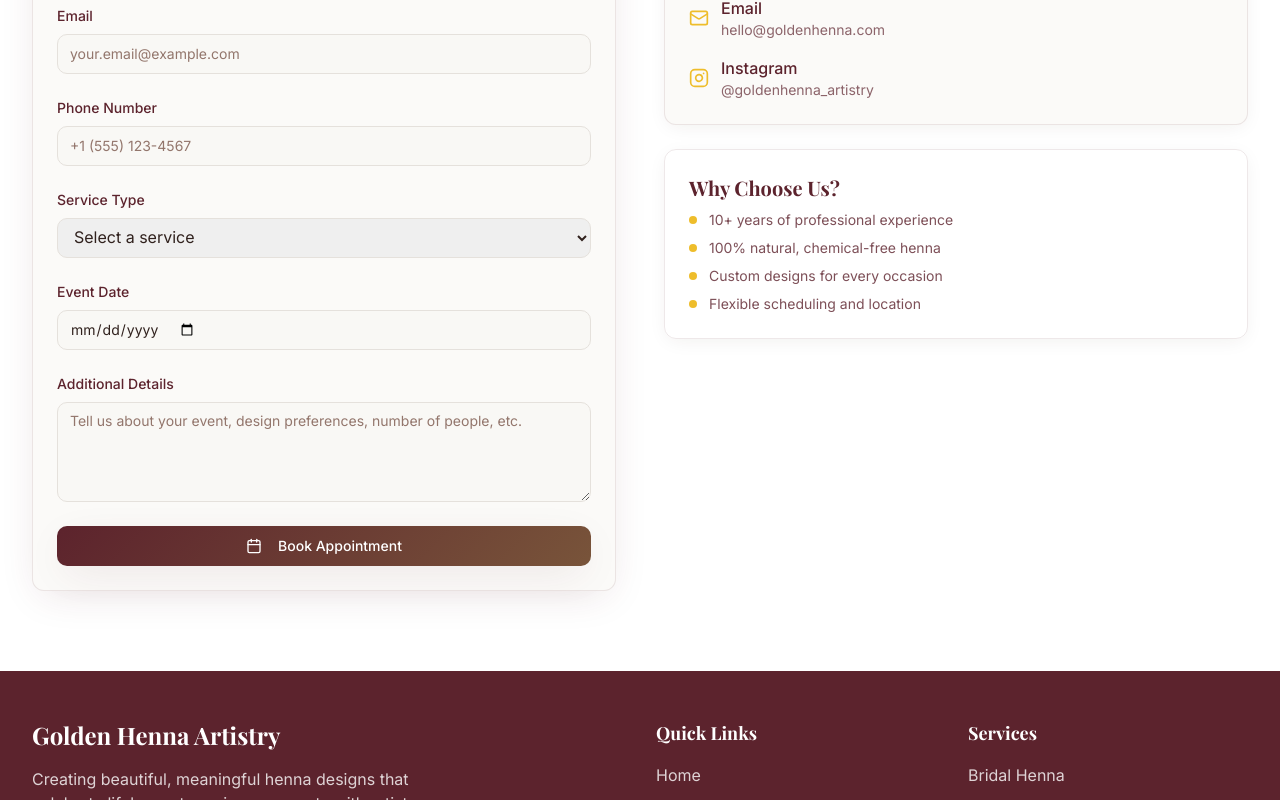
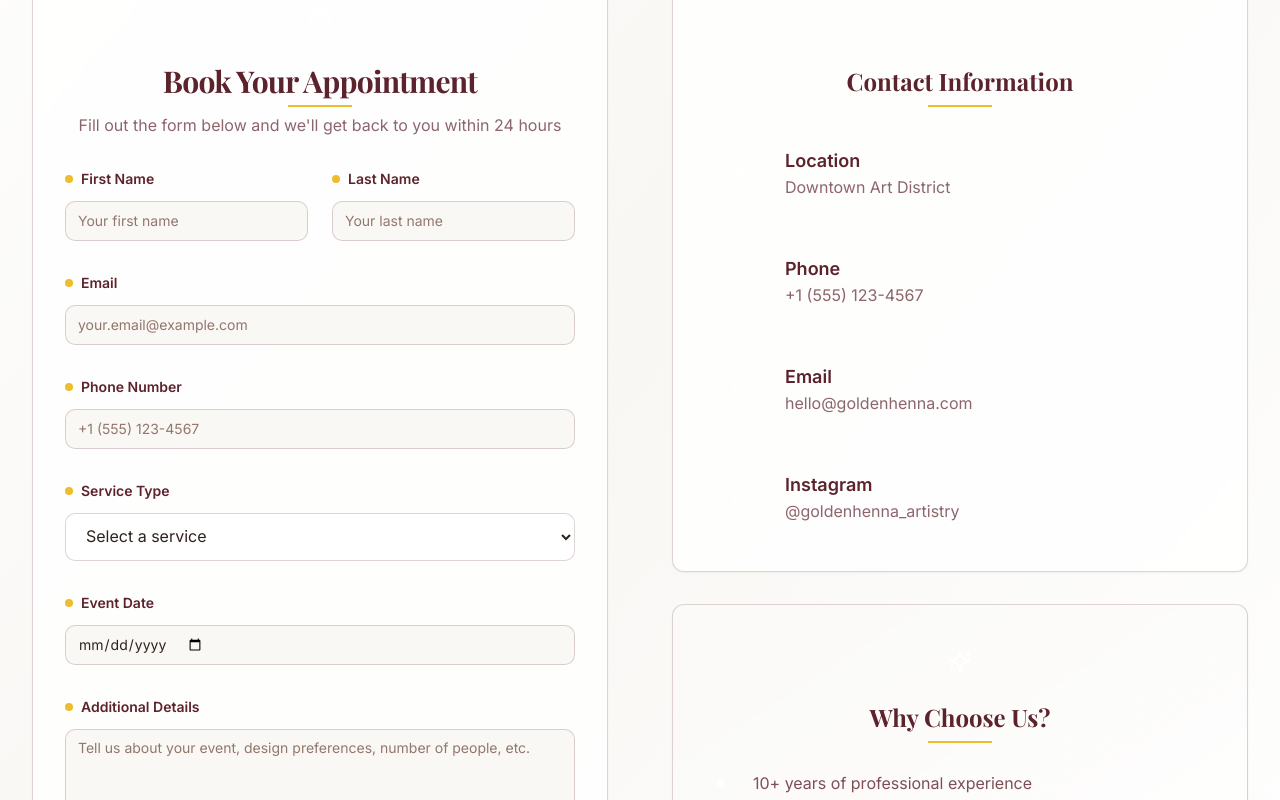
Before and after one commit to Mrmouse0/golden-henna-artistry, a React (Vite) app: page / in a window 1280 px wide. Shown: the part 4240-5040 px from the top of the page. Built offline with nearby package versions, Linux system fonts and the light colour scheme.

Commit message:
Improve "Get in Touch" design
Refined the design of the "Get in Touch" section for a more polished look.

```diff
--- a/src/components/Contact.tsx
+++ b/src/components/Contact.tsx
@@ -2,68 +2,86 @@ import { Button } from "@/components/ui/button";
 import { Input } from "@/components/ui/input";
 import { Textarea } from "@/components/ui/textarea";
 import { Card, CardContent, CardDescription, CardHeader, CardTitle } from "@/components/ui/card";
-import { MapPin, Phone, Mail, Clock, Calendar, Instagram } from "lucide-react";
+import { MapPin, Phone, Mail, Calendar, Instagram, Sparkles } from "lucide-react";
 
 const Contact = () => {
   return (
-    <section id="contact" className="py-20 bg-white">
-      <div className="max-w-7xl mx-auto px-4 sm:px-6 lg:px-8">
-        <div className="text-center mb-16">
-          <h2 className="text-4xl md:text-5xl font-serif font-bold text-henna-primary mb-6">
+    <section id="contact" className="py-20 bg-gradient-to-br from-white via-henna-cream/20 to-white relative overflow-hidden">
+      {/* Decorative Elements */}
+      <div className="absolute top-10 left-10 w-32 h-32 bg-henna-gold/10 rounded-full blur-3xl"></div>
+      <div className="absolute bottom-10 right-10 w-40 h-40 bg-henna-primary/5 rounded-full blur-3xl"></div>
+
+      <div className="max-w-7xl mx-auto px-4 sm:px-6 lg:px-8 relative">
+        <div className="text-center mb-20 animate-fade-in">
+          <div className="inline-flex items-center justify-center w-16 h-16 bg-gradient-warm rounded-full mb-6 shadow-glow">
+            <Mail className="w-8 h-8 text-white" />
+          </div>
+          <h2 className="text-4xl md:text-6xl font-serif font-bold text-henna-primary mb-8 leading-tight">
             Get In Touch
           </h2>
-          <p className="text-lg text-henna-primary/80 max-w-3xl mx-auto">
+          <div className="w-24 h-1 bg-gradient-warm mx-auto mb-6 rounded-full"></div>
+          <p className="text-xl text-henna-primary/80 max-w-3xl mx-auto leading-relaxed">
             Ready to create beautiful henna art for your special occasion?
             We'd love to discuss your vision and bring it to life.
           </p>
         </div>
 
-        <div className="grid grid-cols-1 lg:grid-cols-2 gap-12">
+        <div className="grid grid-cols-1 lg:grid-cols-2 gap-16">
           {/* Contact Form */}
-          <Card className="shadow-warm border-henna-primary/10">
-            <CardHeader>
-              <CardTitle className="text-2xl font-serif text-henna-primary">
+          <div className="animate-fade-in" style={{ animationDelay: '0.2s' }}>
+            <Card className="shadow-elegant border-henna-primary/20 backdrop-blur-sm bg-white/80 hover:shadow-warm transition-all duration-500 hover:-translate-y-1">
+              <CardHeader className="text-center pb-8">
+                <div className="inline-flex items-center justify-center w-12 h-12 bg-gradient-warm rounded-full mb-4 mx-auto">
+                  <Calendar className="w-6 h-6 text-white" />
+                </div>
+                <CardTitle className="text-3xl font-serif text-henna-primary mb-3">
                   Book Your Appointment
                 </CardTitle>
-              <CardDescription>
+                <div className="w-16 h-0.5 bg-henna-gold mx-auto mb-4"></div>
+                <CardDescription className="text-henna-primary/70 text-base">
                   Fill out the form below and we'll get back to you within 24 hours
                 </CardDescription>
               </CardHeader>
-            <CardContent className="space-y-6">
-              <div className="grid grid-cols-1 md:grid-cols-2 gap-4">
-                <div>
-                  <label className="text-sm font-medium text-henna-primary mb-2 block">
+              <CardContent className="space-y-8 px-8 pb-8">
+                <div className="grid grid-cols-1 md:grid-cols-2 gap-6">
+                  <div className="group">
+                    <label className="text-sm font-semibold text-henna-primary mb-3 block flex items-center">
+                      <div className="w-2 h-2 bg-henna-gold rounded-full mr-2"></div>
                       First Name
                     </label>
-                  <Input placeholder="Your first name" />
+                    <Input placeholder="Your first name" className="border-henna-primary/20 focus:border-henna-gold focus:ring-henna-gold/20 transition-all duration-300" />
                   </div>
-                <div>
-                  <label className="text-sm font-medium text-henna-primary mb-2 block">
+                  <div className="group">
+                    <label className="text-sm font-semibold text-henna-primary mb-3 block flex items-center">
+                      <div className="w-2 h-2 bg-henna-gold rounded-full mr-2"></div>
                       Last Name
                     </label>
-                  <Input placeholder="Your last name" />
+                    <Input placeholder="Your last name" className="border-henna-primary/20 focus:border-henna-gold focus:ring-henna-gold/20 transition-all duration-300" />
                   </div>
                 </div>
 
-              <div>
-                <label className="text-sm font-medium text-henna-primary mb-2 block">
+                <div className="group">
+                  <label className="text-sm font-semibold text-henna-primary mb-3 block flex items-center">
+                    <div className="w-2 h-2 bg-henna-gold rounded-full mr-2"></div>
                     Email
                   </label>
-                <Input type="email" placeholder="your.email@example.com" />
+                  <Input type="email" placeholder="your.email@example.com" className="border-henna-primary/20 focus:border-henna-gold focus:ring-henna-gold/20 transition-all duration-300" />
                 </div>
 
-              <div>
-                <label className="text-sm font-medium text-henna-primary mb-2 block">
+                <div className="group">
+                  <label className="text-sm font-semibold text-henna-primary mb-3 block flex items-center">
+                    <div className="w-2 h-2 bg-henna-gold rounded-full mr-2"></div>
                     Phone Number
                   </label>
-                <Input type="tel" placeholder="+1 (555) 123-4567" />
+                  <Input type="tel" placeholder="+1 (555) 123-4567" className="border-henna-primary/20 focus:border-henna-gold focus:ring-henna-gold/20 transition-all duration-300" />
                 </div>
 
-              <div>
-                <label className="text-sm font-medium text-henna-primary mb-2 block">
+                <div className="group">
+                  <label className="text-sm font-semibold text-henna-primary mb-3 block flex items-center">
+                    <div className="w-2 h-2 bg-henna-gold rounded-full mr-2"></div>
                     Service Type
                   </label>
-                <select className="w-full px-3 py-2 border border-input rounded-md focus:outline-none focus:ring-2 focus:ring-henna-gold">
+                  <select className="w-full px-4 py-3 border border-henna-primary/20 rounded-md focus:outline-none focus:ring-2 focus:ring-henna-gold/20 focus:border-henna-gold transition-all duration-300 bg-white">
                     <option>Select a service</option>
                     <option>Bridal Henna</option>
                     <option>Party & Events</option>
@@ -72,64 +90,81 @@ const Contact = () => {
                   </select>
                 </div>
 
-              <div>
-                <label className="text-sm font-medium text-henna-primary mb-2 block">
+                <div className="group">
+                  <label className="text-sm font-semibold text-henna-primary mb-3 block flex items-center">
+                    <div className="w-2 h-2 bg-henna-gold rounded-full mr-2"></div>
                     Event Date
                   </label>
-                <Input type="date" />
+                  <Input type="date" className="border-henna-primary/20 focus:border-henna-gold focus:ring-henna-gold/20 transition-all duration-300" />
                 </div>
 
-              <div>
-                <label className="text-sm font-medium text-henna-primary mb-2 block">
+                <div className="group">
+                  <label className="text-sm font-semibold text-henna-primary mb-3 block flex items-center">
+                    <div className="w-2 h-2 bg-henna-gold rounded-full mr-2"></div>
                     Additional Details
                   </label>
                   <Textarea
                     placeholder="Tell us about your event, design preferences, number of people, etc."
-                  className="min-h-[100px]"
+                    className="min-h-[120px] border-henna-primary/20 focus:border-henna-gold focus:ring-henna-gold/20 transition-all duration-300 resize-none"
                   />
                 </div>
 
-              <Button variant="henna" className="w-full">
-                <Calendar className="w-4 h-4 mr-2" />
+                <Button variant="henna" className="w-full h-12 text-base font-semibold shadow-glow hover:shadow-warm transition-all duration-300 hover:-translate-y-0.5">
+                  <Calendar className="w-5 h-5 mr-2" />
                   Book Appointment
                 </Button>
               </CardContent>
             </Card>
+          </div>
 
           {/* Contact Information */}
-          <div className="space-y-6">
-            <Card className="shadow-soft border-henna-primary/10">
-              <CardContent className="p-6">
-                <h3 className="text-xl font-serif font-semibold text-henna-primary mb-4">
+          <div className="space-y-8 animate-fade-in" style={{ animationDelay: '0.4s' }}>
+            <Card className="shadow-elegant border-henna-primary/20 backdrop-blur-sm bg-white/80 hover:shadow-warm transition-all duration-500 hover:-translate-y-1">
+              <CardContent className="p-8">
+                <div className="text-center mb-6">
+                  <div className="inline-flex items-center justify-center w-12 h-12 bg-gradient-warm rounded-full mb-4">
+                    <Phone className="w-6 h-6 text-white" />
+                  </div>
+                  <h3 className="text-2xl font-serif font-bold text-henna-primary mb-2">
                     Contact Information
                   </h3>
-                <div className="space-y-4">
-                  <div className="flex items-center">
-                    <MapPin className="w-5 h-5 text-henna-gold mr-3" />
+                  <div className="w-16 h-0.5 bg-henna-gold mx-auto"></div>
+                </div>
+                <div className="space-y-6">
+                  <div className="flex items-center group hover:bg-henna-cream/30 p-4 rounded-lg transition-all duration-300">
+                    <div className="w-12 h-12 bg-gradient-warm rounded-full flex items-center justify-center mr-4 group-hover:scale-110 transition-transform duration-300">
+                      <MapPin className="w-6 h-6 text-white" />
+                    </div>
                     <div>
-                      <div className="font-medium text-henna-primary">Location</div>
-                      <div className="text-sm text-henna-primary/70">Downtown Art District</div>
+                      <div className="font-semibold text-henna-primary text-lg">Location</div>
+                      <div className="text-henna-primary/70">Downtown Art District</div>
                     </div>
                   </div>
-                  <div className="flex items-center">
-                    <Phone className="w-5 h-5 text-henna-gold mr-3" />
+                  <div className="flex items-center group hover:bg-henna-cream/30 p-4 rounded-lg transition-all duration-300">
+                    <div className="w-12 h-12 bg-gradient-warm rounded-full flex items-center justify-center mr-4 group-hover:scale-110 transition-transform duration-300">
+                      <Phone className="w-6 h-6 text-white" />
+                    </div>
                     <div>
-                      <div className="font-medium text-henna-primary">Phone</div>
-                      <div className="text-sm text-henna-primary/70">+1 (555) 123-4567</div>
+                      <div className="font-semibold text-henna-primary text-lg">Phone</div>
+                      <div className="text-henna-primary/70">+1 (555) 123-4567</div>
                     </div>
                   </div>
-                  <div className="flex items-center">
-                    <Mail className="w-5 h-5 text-henna-gold mr-3" />
+                  <div className="flex items-center group hover:bg-henna-cream/30 p-4 rounded-lg transition-all duration-300">
+                    <div className="w-12 h-12 bg-gradient-warm rounded-full flex items-center justify-center mr-4 group-hover:scale-110 transition-transform duration-300">
+                      <Mail className="w-6 h-6 text-white" />
+                    </div>
                     <div>
-                      <div className="font-medium text-henna-primary">Email</div>
-                      <div className="text-sm text-henna-primary/70">hello@goldenhenna.com</div>
+                      <div className="font-semibold text-henna-primary text-lg">Email</div>
+                      <div className="text-henna-primary/70">hello@goldenhenna.com</div>
                     </div>
                   </div>
-                  <div className="flex items-center">
-                    <Instagram className="w-5 h-5 text-henna-gold mr-3" />
+                  <div className="flex items-center group hover:bg-henna-cream/30 p-4 rounded-lg transition-all duration-300">
+                    <div className="w-12 h-12 bg-gradient-warm rounded-full flex items-center justify-center mr-4 group-hover:scale-110 transition-transform duration-300">
+                      <Instagram className="w-6 h-6 text-white" />
+                    </div>
                     <div>
-                      <div className="font-medium text-henna-primary">Instagram</div>
-                      <div className="text-sm text-henna-primary/70">@goldenhenna_artistry</div>
+                      <div className="font-semibold text-henna-primary text-lg">Instagram</div>
+                      <div className="text-henna-primary/70">@goldenhenna_artistry</div>
                     </div>
                   </div>
                 </div>
@@ -137,27 +172,41 @@ const Contact = () => {
             </Card>
 
 
-            <Card className="shadow-soft border-henna-primary/10 bg-gradient-subtle">
-              <CardContent className="p-6">
-                <h3 className="text-xl font-serif font-semibold text-henna-primary mb-2">
+            <Card className="shadow-elegant border-henna-primary/20 bg-gradient-to-br from-henna-cream/10 to-white backdrop-blur-sm hover:shadow-warm transition-all duration-500 hover:-translate-y-1">
+              <CardContent className="p-8">
+                <div className="text-center mb-6">
+                  <div className="inline-flex items-center justify-center w-12 h-12 bg-gradient-warm rounded-full mb-4">
+                    <Sparkles className="w-6 h-6 text-white" />
+                  </div>
+                  <h3 className="text-2xl font-serif font-bold text-henna-primary mb-2">
                     Why Choose Us?
                   </h3>
-                <ul className="space-y-2 text-sm text-henna-primary/80">
-                  <li className="flex items-center">
-                    <div className="w-2 h-2 bg-henna-gold rounded-full mr-3"></div>
-                    10+ years of professional experience
+                  <div className="w-16 h-0.5 bg-henna-gold mx-auto"></div>
+                </div>
+                <ul className="space-y-4 text-henna-primary/80">
+                  <li className="flex items-center group">
+                    <div className="w-8 h-8 bg-gradient-warm rounded-full flex items-center justify-center mr-4 group-hover:scale-110 transition-transform duration-300">
+                      <div className="w-2 h-2 bg-white rounded-full"></div>
+                    </div>
+                    <span className="text-base">10+ years of professional experience</span>
                   </li>
-                  <li className="flex items-center">
-                    <div className="w-2 h-2 bg-henna-gold rounded-full mr-3"></div>
-                    100% natural, chemical-free henna
+                  <li className="flex items-center group">
+                    <div className="w-8 h-8 bg-gradient-warm rounded-full flex items-center justify-center mr-4 group-hover:scale-110 transition-transform duration-300">
+                      <div className="w-2 h-2 bg-white rounded-full"></div>
+                    </div>
+                    <span className="text-base">100% natural, chemical-free henna</span>
                   </li>
-                  <li className="flex items-center">
-                    <div className="w-2 h-2 bg-henna-gold rounded-full mr-3"></div>
-                    Custom designs for every occasion
+                  <li className="flex items-center group">
+                    <div className="w-8 h-8 bg-gradient-warm rounded-full flex items-center justify-center mr-4 group-hover:scale-110 transition-transform duration-300">
+                      <div className="w-2 h-2 bg-white rounded-full"></div>
+                    </div>
+                    <span className="text-base">Custom designs for every occasion</span>
                   </li>
-                  <li className="flex items-center">
-                    <div className="w-2 h-2 bg-henna-gold rounded-full mr-3"></div>
-                    Flexible scheduling and location
+                  <li className="flex items-center group">
+                    <div className="w-8 h-8 bg-gradient-warm rounded-full flex items-center justify-center mr-4 group-hover:scale-110 transition-transform duration-300">
+                      <div className="w-2 h-2 bg-white rounded-full"></div>
+                    </div>
+                    <span className="text-base">Flexible scheduling and location</span>
                   </li>
                 </ul>
               </CardContent>
```
Lines whose indentation alone changed are shown as unchanged.
